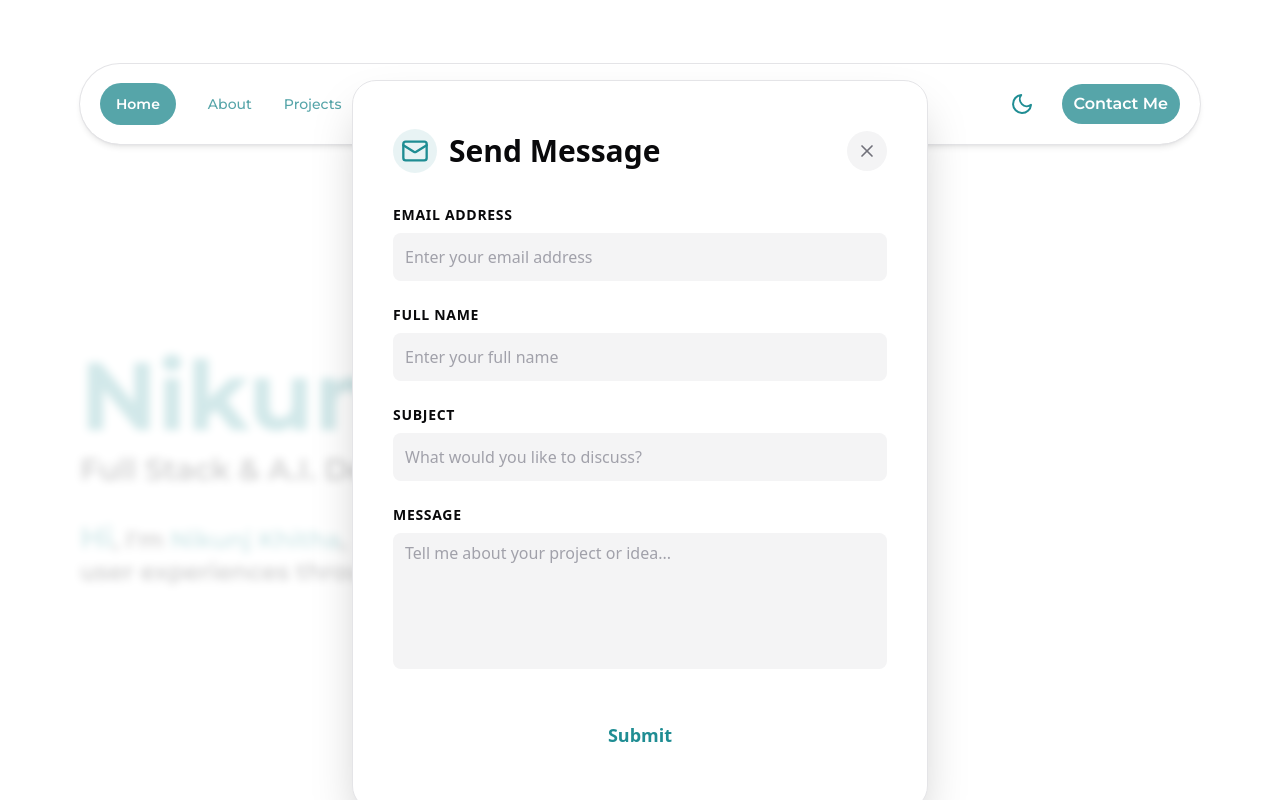
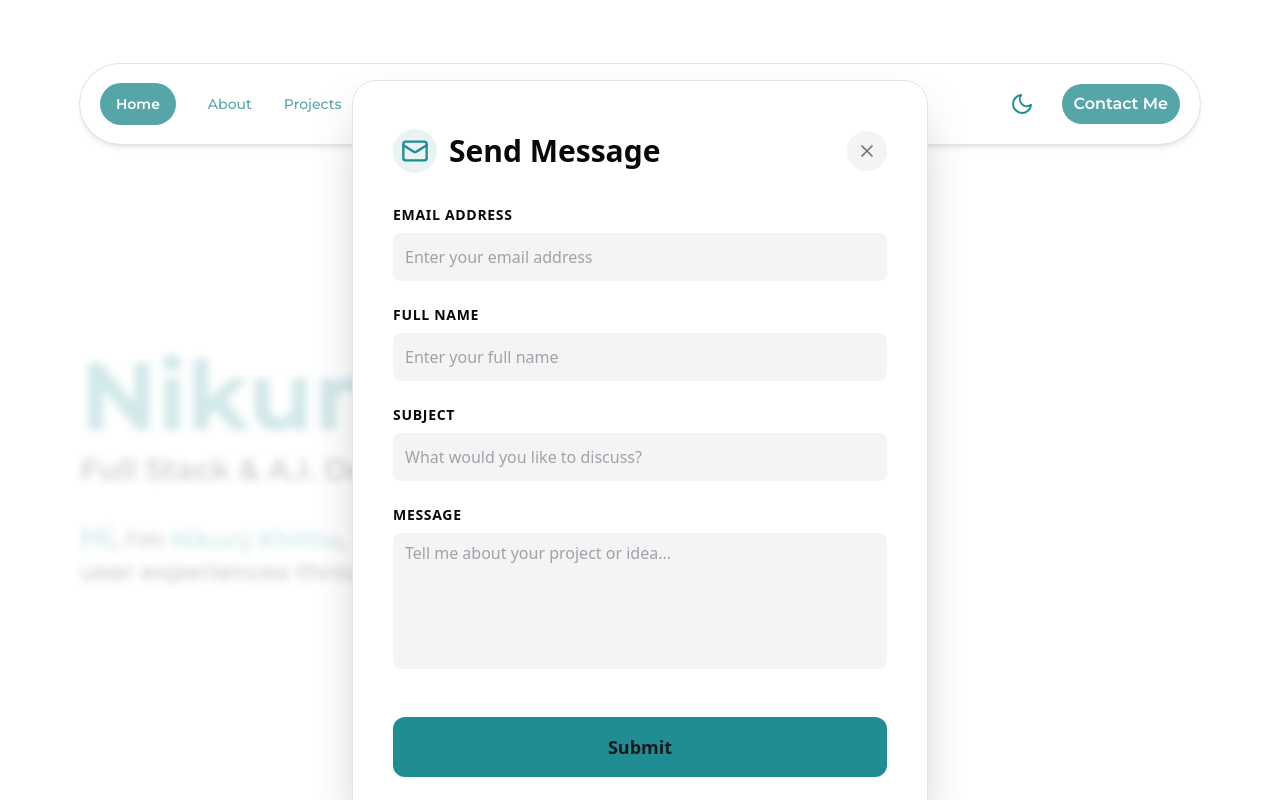
Before and after one commit to Nikunj2003/My-Next-Js-Portfolio, a Next.js app: page / in a window 1280 px wide. Both pictures are taken after a click on the button "Contact Me". Shown: the top 800 px of the page. Built offline with nearby package versions, Linux system fonts and the light colour scheme.

Commit message:
Update submit button styling
cgen-3ef914363f0d46258ca13202b428062a

```diff
--- a/src/components/contact-form/contact-form.tsx
+++ b/src/components/contact-form/contact-form.tsx
@@ -188,9 +188,9 @@ export default function ContactForm() {
 
             {/** Submit Button */}
             <button
-              aria-label="open send mail modal"
+              aria-label="Send message"
               type="submit"
-              className="mt-4 w-full rounded-full bg-background px-4 py-3 text-center text-lg font-semibold text-accent transition-colors duration-150 hover:bg-background/90 dark:bg-[#1F1F23] dark:text-white" // Adjust background color for dark mode
+              className="mt-6 w-full rounded-xl bg-accent px-6 py-4 text-center text-lg font-semibold text-accent-foreground transition-all duration-200 hover:bg-accent/90 hover:scale-[1.02] disabled:opacity-50 disabled:cursor-not-allowed disabled:hover:scale-100"
               disabled={!isValid || isSendingMail}
             >
               {isSendingMail ? (
```
